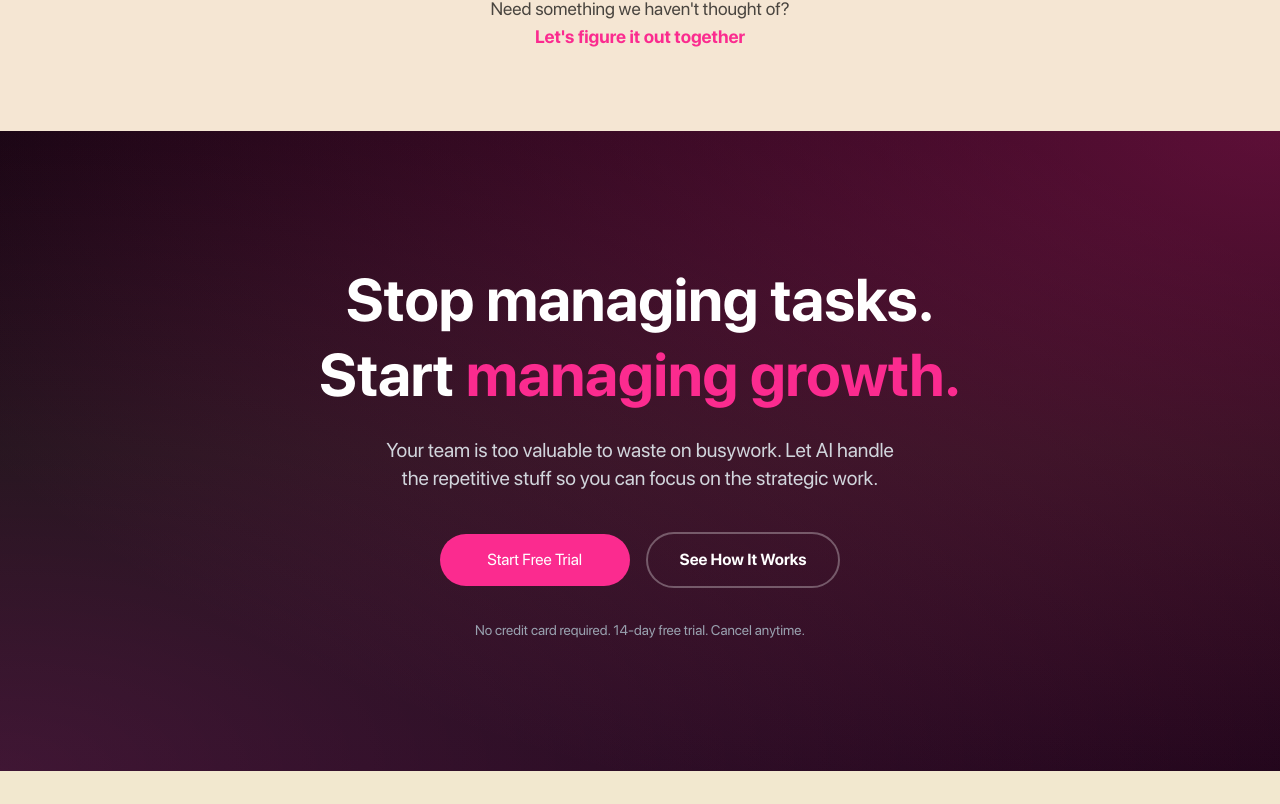
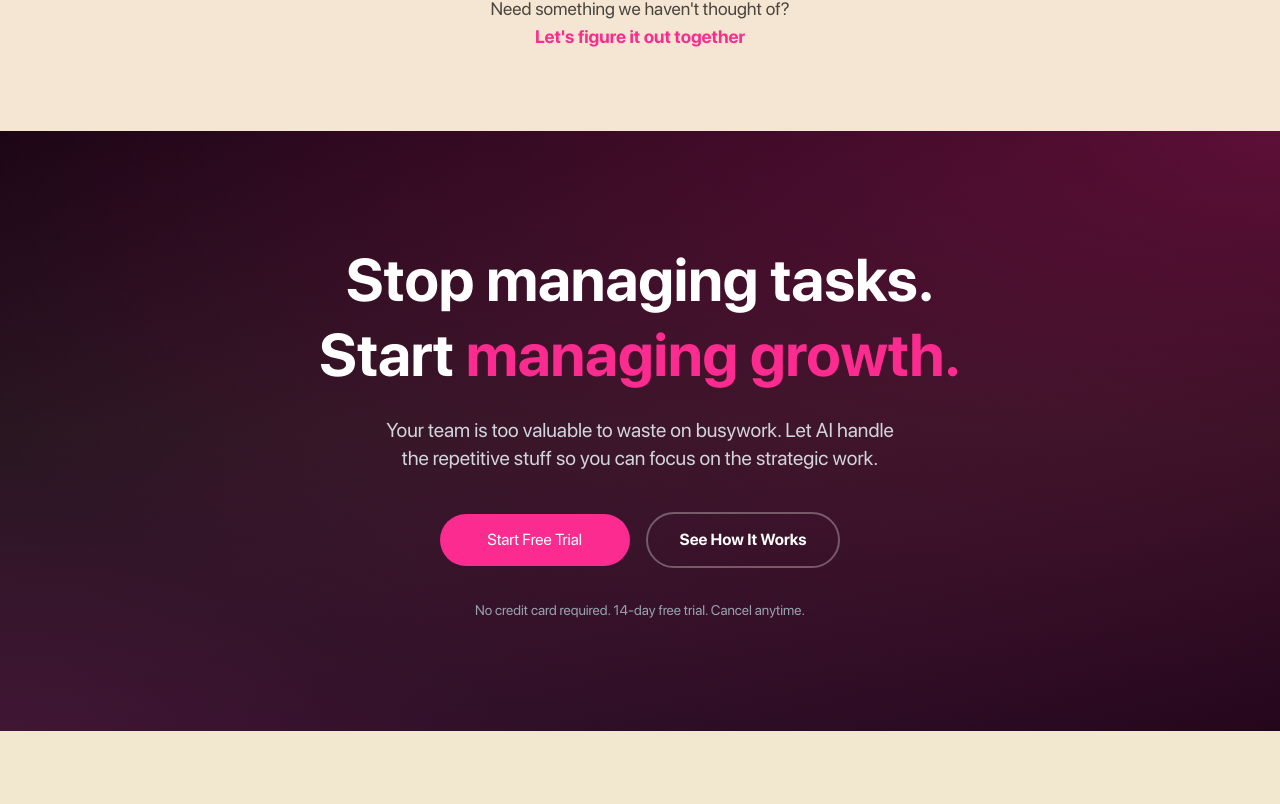
Before and after one commit to FahadBinQaiser/Parallax, a React (Vite) app: page / in a window 1280 px wide. Shown: the part 6536-7340 px from the top of the page. Built offline with nearby package versions, Linux system fonts and the light colour scheme.

Commit message:
Trying changes with height

```diff
--- a/src/components/CtaSection/CtaSection.jsx
+++ b/src/components/CtaSection/CtaSection.jsx
@@ -4,7 +4,7 @@ import RadialGradient from "../UI_Components/RadialGradient";
 
 export default function CtaSection() {
   return (
-    <section className="relative h-[80vh] flex flex-col md:flex-row items-center justify-center text-center py-14 bg-gradient-to-b from-[#080008] via-[#0a0a0a] to-[#100010]">
+    <section className="relative h-[75vh] flex flex-col md:flex-row items-center justify-center text-center bg-gradient-to-b from-[#080008] via-[#0a0a0a] to-[#100010]">
       <RadialGradient />
       <div className="relative z-10 px-6 space-y-6 sm:px-8 md:px-16 text-white max-w-5xl mx-auto">
         <h2 className="text-3xl sm:text-5xl lg:text-6xl text-balance font-bold leading-tight">
```
